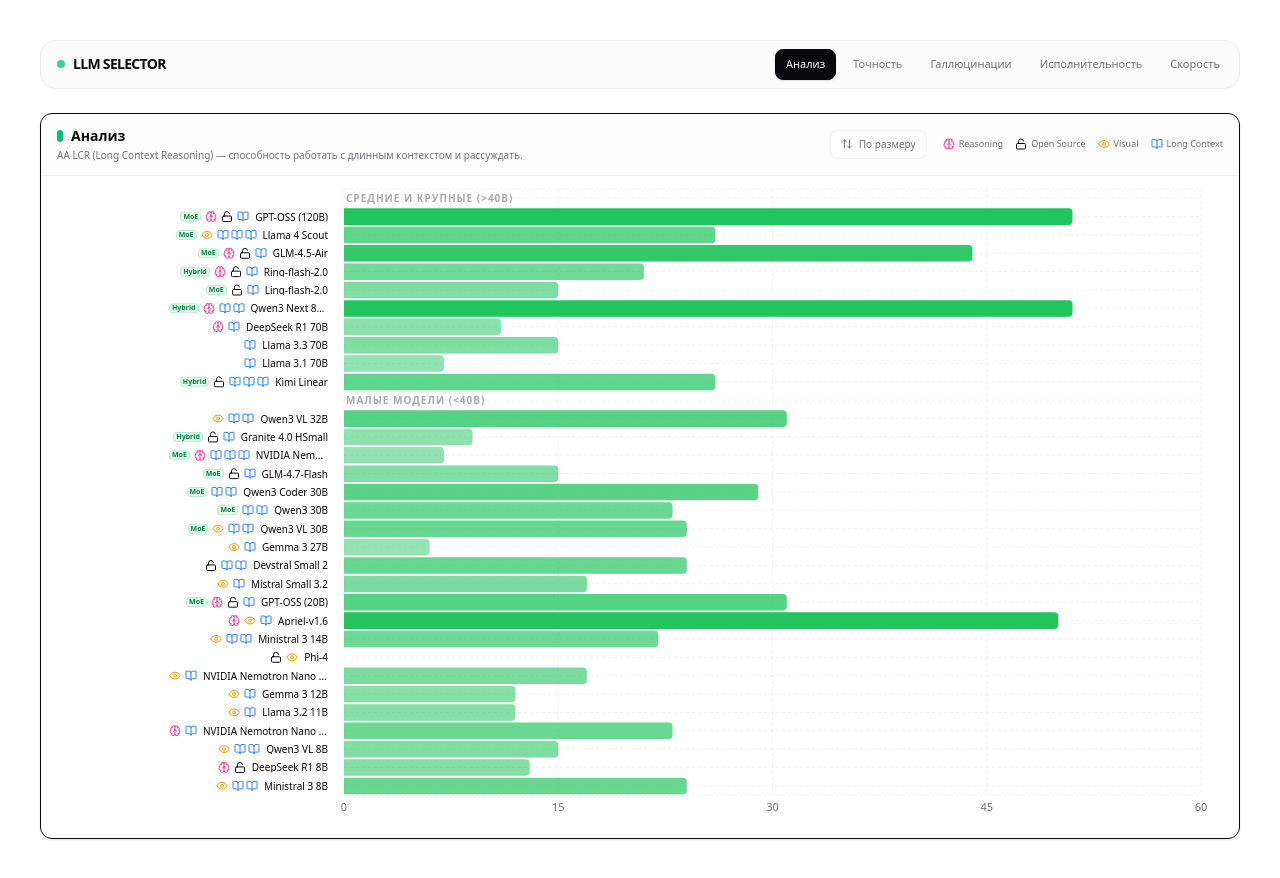
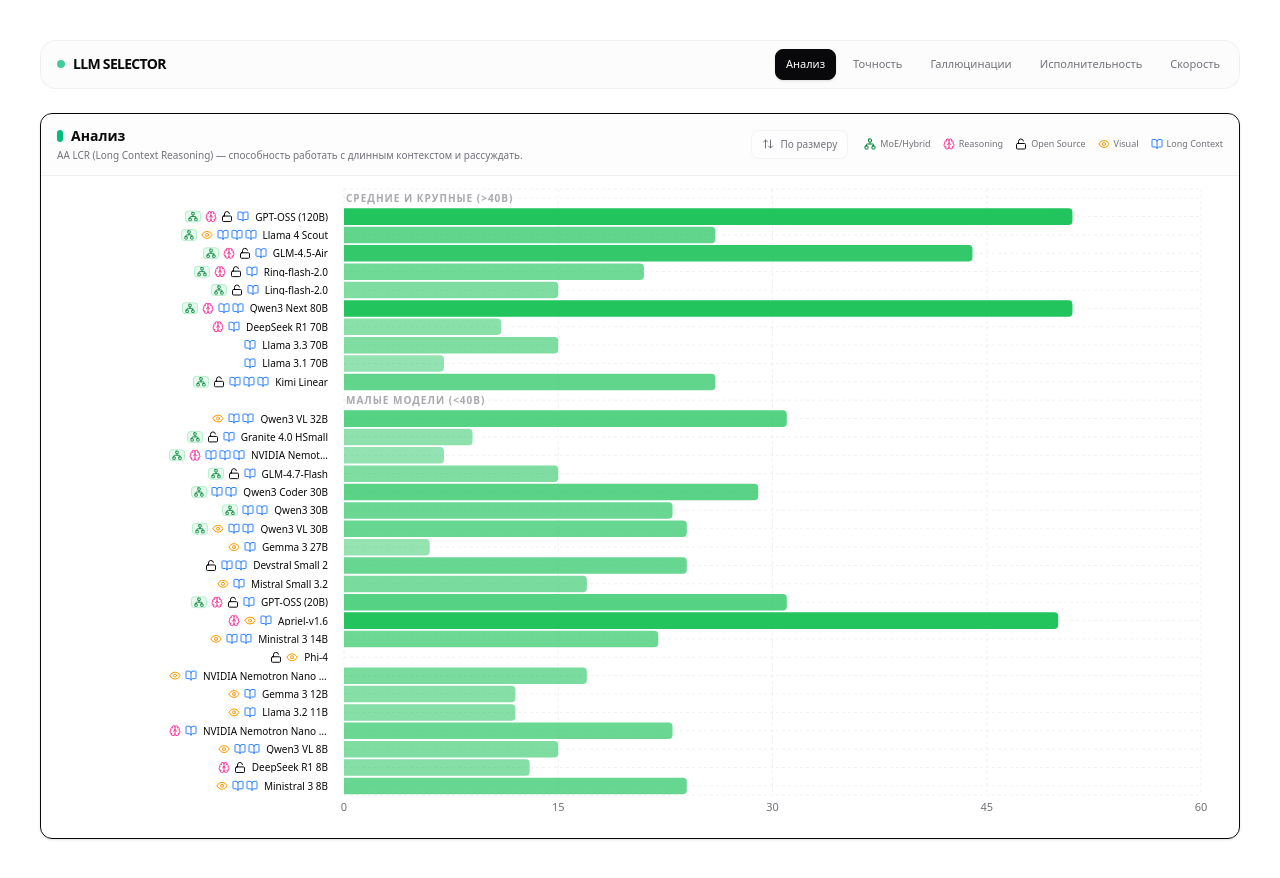
Before and after one commit to Bimo0420/web-component-llmSelection, a Next.js app: page / in a window 1280 px wide. Built offline with nearby package versions, Linux system fonts and the light colour scheme.

Commit message:
feat: add `LocalLLMSelector` component for comparing local LLMs based on benchmarks.

```diff
--- a/src/components/local-llm-selector.tsx
+++ b/src/components/local-llm-selector.tsx
@@ -17,7 +17,7 @@
     ResponsiveContainer,
     Cell,
 } from "recharts"
-import { Eye, BookOpen, Brain, Unlock, ArrowUpDown, ArrowDownUp } from "lucide-react"
+import { Eye, BookOpen, Brain, Unlock, ArrowUpDown, ArrowDownUp, Network } from "lucide-react"
 
 // Definition of all available benchmarks
 type BenchmarkKey = keyof ModelData['benchmarks'] | 'speed';
@@ -121,7 +121,9 @@
                     <div className="flex items-center justify-end gap-1.5 h-full px-2">
                         <div className="flex items-center gap-1 shrink-0">
                             {(dataPoint.architecture === 'MoE' || dataPoint.architecture === 'Hybrid MoE' || dataPoint.architecture === 'Hybrid Linear') && (
-                                <span className="text-[7px] font-bold text-green-700 bg-green-500/10 px-0.5 rounded leading-tight border border-green-500/20">{dataPoint.architecture === 'MoE' ? 'MoE' : 'Hybrid'}</span>
+                                <div className="flex items-center justify-center text-green-700 bg-green-500/10 px-0.5 rounded border border-green-500/20">
+                                    <Network className="h-2.5 w-2.5" />
+                                </div>
                             )}
                             {dataPoint.reasoning && (
                                 <Brain className="h-3 w-3 text-pink-500" />
@@ -214,6 +216,10 @@
                                 </button>
                                 {/* Legend */}
                                 <div className="flex items-center gap-3 text-[9px] text-muted-foreground">
+                                    <div className="flex items-center gap-1">
+                                        <Network className="h-3 w-3 text-green-700" />
+                                        <span>MoE/Hybrid</span>
+                                    </div>
                                     <div className="flex items-center gap-1">
                                         <Brain className="h-3 w-3 text-pink-500" />
                                         <span>Reasoning</span>
```
